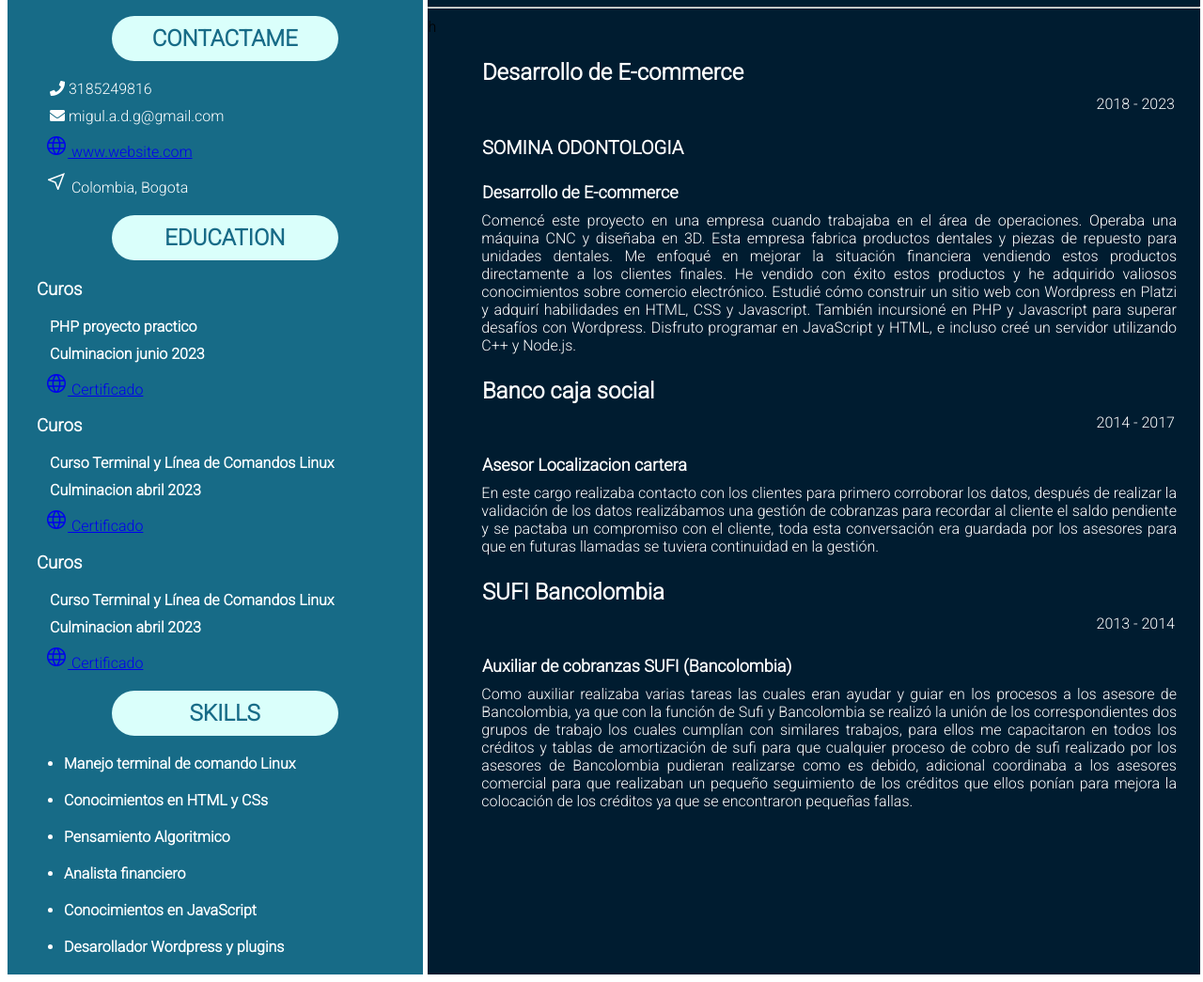
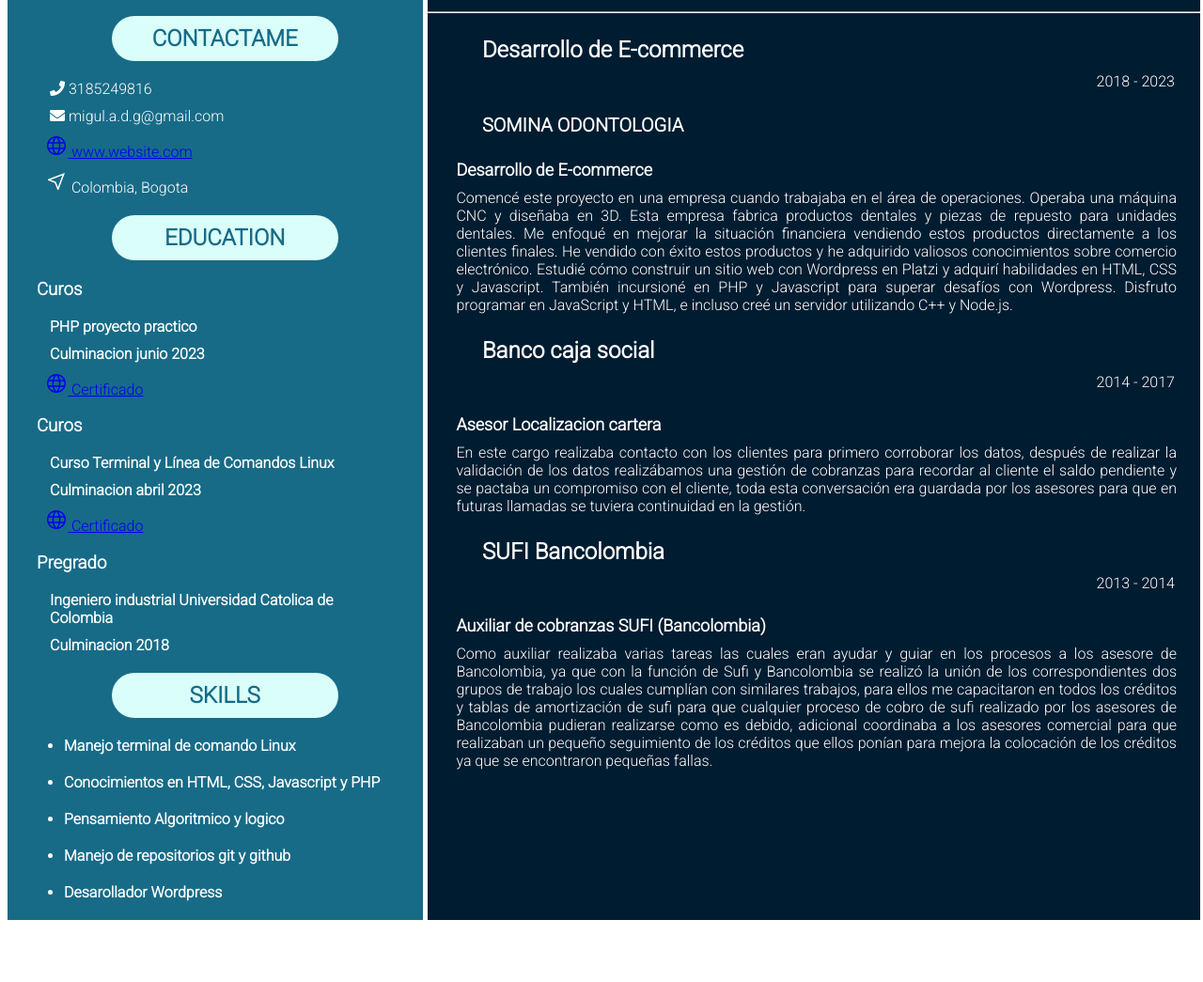
Before and after one commit to miguladg/Curriculun-2, a plain HTML site: page index.html in a window 1280 px wide. Shown: the part 246-1291 px from the top of the page at 94% size. After the commit the page ends 1233 px from the top, so only its background shows below. Drawn offline with nearby package versions, Linux system fonts and the light colour scheme.

Commit message:
pregrado

```diff
--- a/index.html
+++ b/index.html
@@ -37,27 +37,24 @@
         <p><strong>Culminacion abril 2023</strong> </p>
         <a href="https://sominastock.com/"><p style="padding-left: 15px;"><span class="material-symbols-outlined"> language </span> Certificado </a>
 
-        <h3><strong> Curos </strong></h3>
-        <p> <strong> Curso Terminal y Línea de Comandos Linux </strong></p>
-        <p><strong>Culminacion abril 2023</strong> </p>
-        <a href="https://sominastock.com/"><p style="padding-left: 15px;"><span class="material-symbols-outlined"> language </span> Certificado </a>
+        <h3><strong> Pregrado </strong></h3>
+        <p> <strong> Ingeniero industrial Universidad Catolica de Colombia</strong></p>
+        <p><strong>Culminacion 2018</strong> </p>
 
         <p class="title-radius">SKILLS</p>
         <ul>
             <li><strong>Manejo terminal de comando Linux</strong></li>
-            <li><strong>Conocimientos en HTML y CSs</strong></li>
-            <li><strong>Pensamiento Algoritmico</strong></li>
-            <li><strong>Analista financiero</strong></li>
-            <li><strong>Conocimientos en JavaScript</strong></li>
-            <li><strong>Desarollador Wordpress y plugins</strong></li>
+            <li><strong>Conocimientos en HTML, CSS, Javascript y PHP</strong></li>
+            <li><strong>Pensamiento Algoritmico y logico</strong></li>
+            <li><strong>Manejo de repositorios git y github</strong></li>
+            <li><strong>Desarollador Wordpress</strong></li>
         </ul>
 
      </div>
      <div class="right">
         <h1>Miguel Angel <br> Duarte G</h1>
-            <h4>business development</h4>
-        <p class="experience-titel"> WORK EXPERIENCE <hr class="line"> </p> h
-
+            <h4>    Desarrollador Wordpress fronter</h4>
+        <p class="experience-titel"> WORK EXPERIENCE <hr class="line"> </p>
         <h4 class="experience-right">Desarrollo de E-commerce</h4>
         <p class="date">2018 - 2023</p>
         <h5 class="experience-company"><strong>SOMINA ODONTOLOGIA</strong></h5>
--- a/style.css
+++ b/style.css
@@ -57,8 +57,7 @@ h4{
   color: white;
   text-align: left;
   font-size: 24px;
-  margin-left: 7%;
-  margin-top: 0%;
+  margin-top: 5px;
 }
 p{
   margin-top: 10px;
@@ -115,11 +114,9 @@ li{
 }
 h6{
   color: white;
-  margin-left: 7%;
+  margin-left: 30px;
   font-size: 18px;
-  margin-top: 5;
   margin-top: 25px;
-  margin-left: 7%;
   margin-bottom: 5px;
 }
 .date{
@@ -129,7 +126,7 @@ h6{
 }
 .text{
   color: white ;
-  margin-left: 4.5%;
+  margin-left: 10px;
   text-align: justify;
 }
 
```
